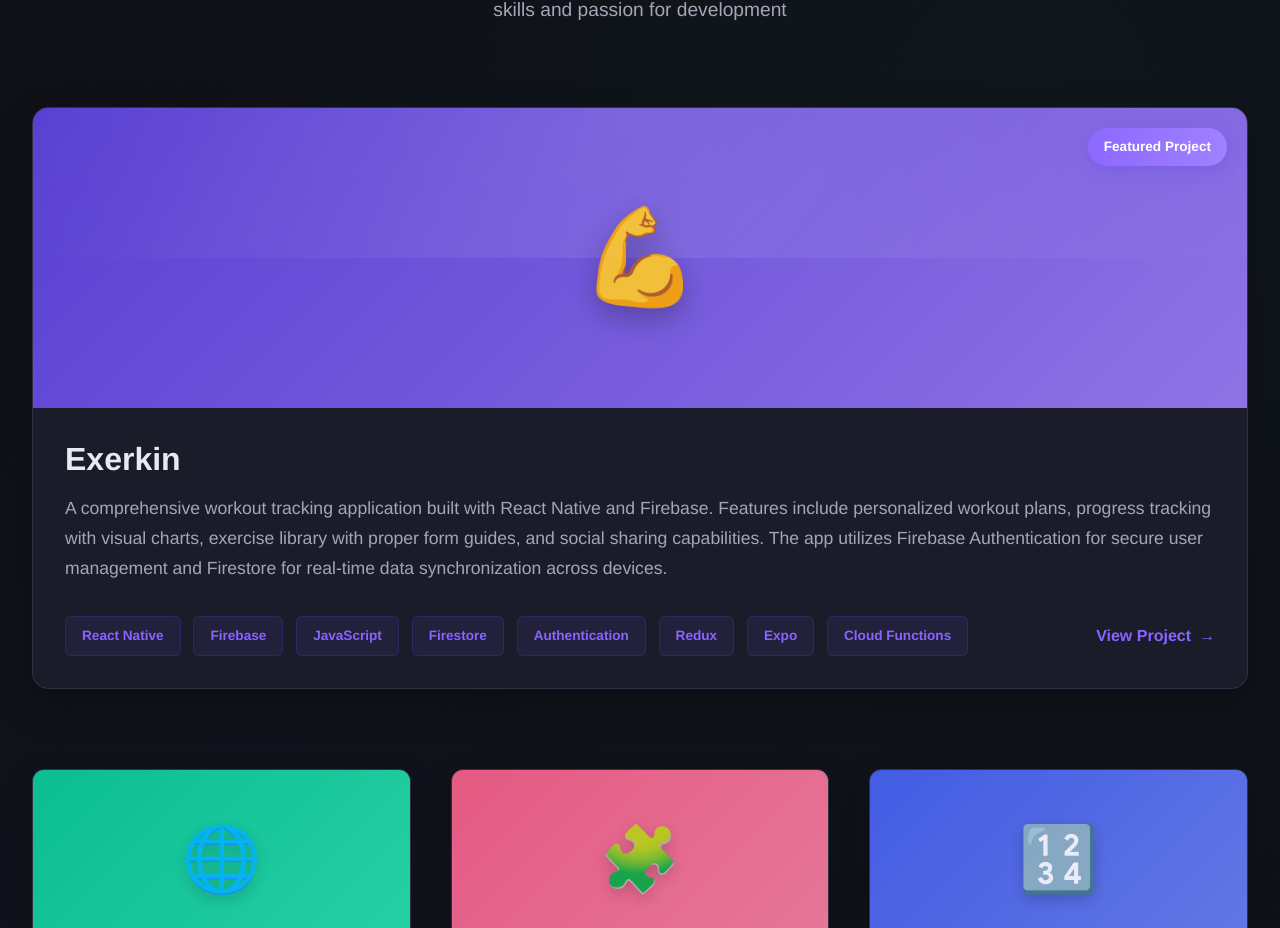
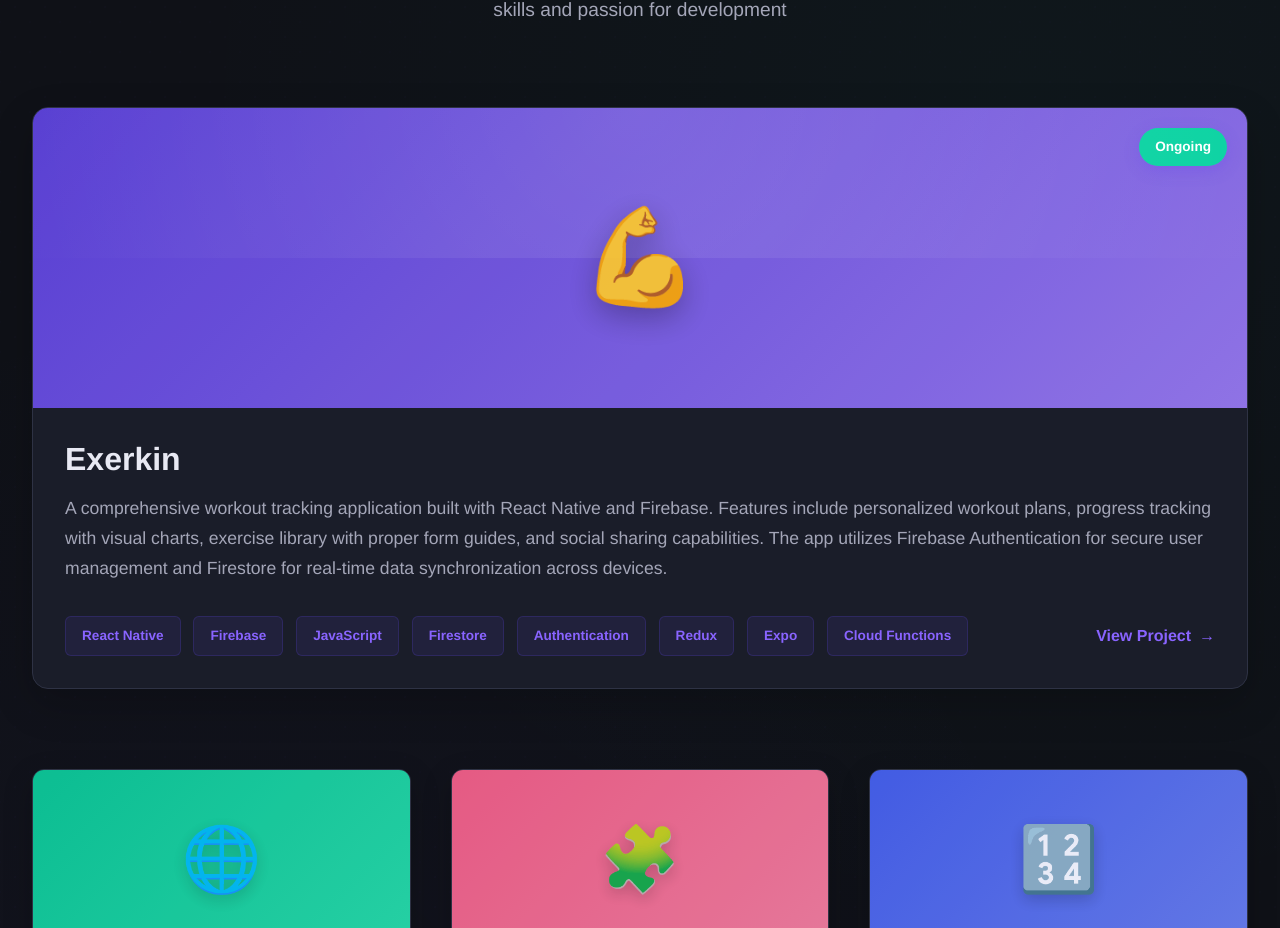
Before and after one commit to Bhumir2503/Portfolio-Website, a React (Vite) app: page / in a window 1280 px wide. Shown: the part 2080-3008 px from the top of the page. Built offline with nearby package versions, Linux system fonts and the light colour scheme.

Commit message:
Feature Project changed to ongoing

```diff
--- a/src/section/Project.jsx
+++ b/src/section/Project.jsx
@@ -136,7 +136,7 @@ function Projects() {
 				{featuredProject && (
 					<div className="featured-project animate">
 						<div className="featured-project-badge">
-							Featured Project
+							Ongoing
 						</div>
 						<div
 							className="featured-project-visual"
--- a/src/styles/project.css
+++ b/src/styles/project.css
@@ -113,7 +113,7 @@
 	position: absolute;
 	top: 20px;
 	right: 20px;
-	background: linear-gradient(to right, var(--primary), var(--primary-light));
+	background: linear-gradient(to right, var(--secondary), var(--secondary));
 	color: white;
 	padding: 8px 16px;
 	border-radius: 30px;
```
